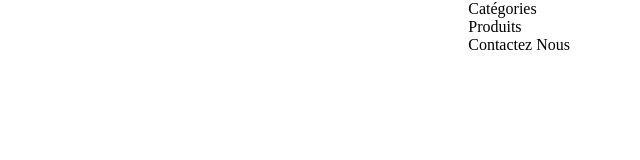
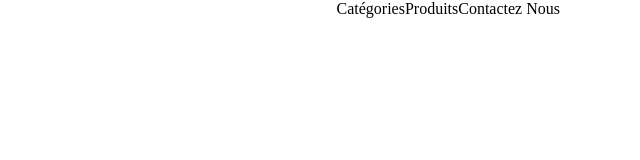
Before and after one commit to RovanelDEV/Ship-Fast-Congo, a plain HTML site: page index.html in a window 1280 px wide. Shown: the whole page, without its empty margins (640-1280 px from the left). Drawn offline with Linux system fonts and the light colour scheme.

Commit message:
style updated

```diff
--- a/style.css
+++ b/style.css
@@ -33,4 +33,12 @@ body::-webkit-scrollbar {
 
 .header ul {
    list-style: none;
+   display: flex;
+   align-items: center;
+   flex-direction: row;
+   justify-content: space-between;
 }
+
+.header ul li:last-child {
+   margin-right: 10px;
+}
```
